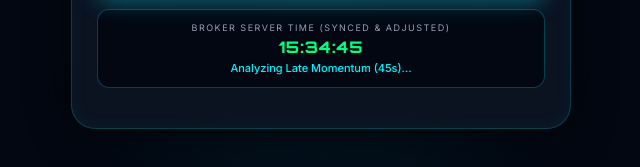
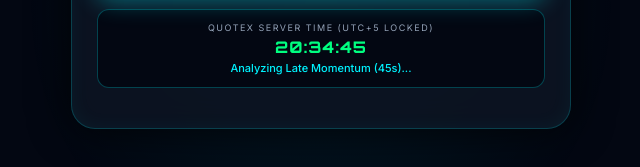
Before and after one commit to Adnan82270/Gen-Z-Bot-Trading-Signals-AI, a website: page public/dashboard.html in a window 1280 px wide. Shown: the part 393-560 px from the top of the page, 319-959 px from the left. Drawn offline with Linux system fonts and the light colour scheme.

Commit message:
Modify server time display and synchronization logic
Updated server time display and manual time offset input. Improved time synchronization logic for Quotex server time.

```diff
--- a/public/dashboard.html
+++ b/public/dashboard.html
@@ -456,7 +456,7 @@
             <button class="btn-orbit" onclick="runOrbitAnalysisDirect()">RUN ORBIT AI ANALYSIS ⚡</button>
 
             <div class="server-time-box">
-                <div class="broker-clock-label">Broker Server Time (Synced & Adjusted)</div>
+                <div class="broker-clock-label">Quotex Server Time (UTC+5 Locked)</div>
                 <div id="brokerClock" class="broker-clock-display">00:00:00</div>
                 <div id="candlePhaseStatus" class="candle-phase-status">Candle Building Phase...</div>
             </div>
@@ -502,9 +502,9 @@
             </div>
 
             <div class="form-group">
-                <label>Time Offset Adjuster (Seconds / Minutes)</label>
-                <input type="number" id="timeOffset" value="0" min="-3600" max="3600" placeholder="e.g. +300 or -300">
-                <small style="color: #94a3b8; font-size: 10px; display: block; margin-top: 4px;">Enter seconds (e.g. +1800 or -1800) to adjust hours/minutes difference with Quotex chart.</small>
+                <label>Manual Time Offset (Seconds)</label>
+                <input type="number" id="timeOffset" value="0" min="-300" max="300" placeholder="0">
+                <small style="color: #94a3b8; font-size: 10px; display: block; margin-top: 4px;">Fine-tune if needed (e.g. +1 or -1 sec).</small>
             </div>
 
             <div class="form-group">
@@ -529,20 +529,22 @@
     <script>
         let serverSecond = 0;
 
+        // Exact Quotex UTC+5 Server Time Synchronization Logic
         setInterval(() => {
             const now = new Date();
             const offsetSec = parseInt(document.getElementById('timeOffset').value) || 0;
 
-            // Apply expanded offset range (seconds/minutes/hours support)
-            now.setSeconds(now.getSeconds() + offsetSec);
+            // Force UTC+5 time synchronization matching Quotex broker layout
+            const utc = now.getTime() + (now.getTimezoneOffset() * 60000);
+            const brokerTime = new Date(utc + (3600000 * 5) + (offsetSec * 1000));
 
-            const utcHours = String(now.getUTCHours()).padStart(2, '0');
-            const utcMinutes = String(now.getUTCMinutes()).padStart(2, '0');
-            const utcSeconds = String(now.getUTCSeconds()).padStart(2, '0');
+            const hours = String(brokerTime.getHours()).padStart(2, '0');
+            const minutes = String(brokerTime.getMinutes()).padStart(2, '0');
+            const seconds = String(brokerTime.getSeconds()).padStart(2, '0');
 
-            document.getElementById('brokerClock').innerText = `${utcHours}:${utcMinutes}:${utcSeconds}`;
+            document.getElementById('brokerClock').innerText = `${hours}:${minutes}:${seconds}`;
 
-            serverSecond = now.getUTCSeconds();
+            serverSecond = brokerTime.getSeconds();
             const phaseEl = document.getElementById('candlePhaseStatus');
 
             if (serverSecond >= 50 && serverSecond <= 59) {
@@ -573,7 +575,7 @@
             const offset = document.getElementById('timeOffset').value;
 
             document.getElementById('activePairDisplay').innerText = `Asset: ${asset} (${timeframe})`;
-            alert(`Settings saved successfully! Time Offset: ${offset}s`);
+            alert(`Settings saved successfully! UTC+5 Locked with Offset: ${offset}s`);
             switchTab('signalView');
         }
 
@@ -608,7 +610,7 @@
                         signal: "DOWN 📉",
                         class: "down",
                         winRate: "89.1% WIN PROBABILITY",
-                        logic: "Broker server data match: Resistance barrier holding firm in final closing seconds. High downward selling pressure expected on next candle."
+                        logic: "Broker server dataMatch: Resistance barrier holding firm in final closing seconds. High downward selling pressure expected on next candle."
                     },
                     {
                         signal: "NO TRADE ⚠️",
```
